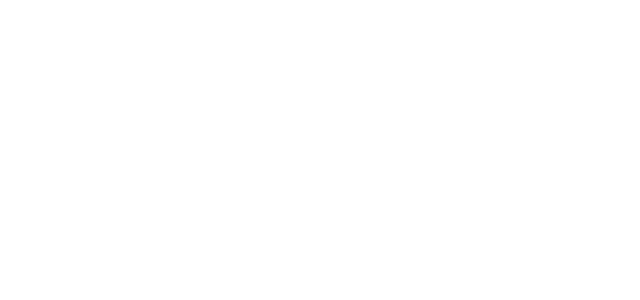
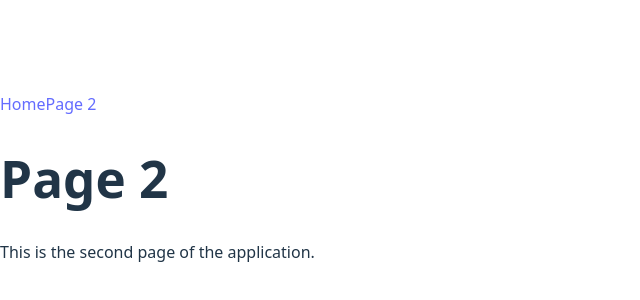
Before and after one commit to Anshuldhakar1/Tuneforge, a React (Vite) app: page /Tuneforge/page2 in a window 1280 px wide. Before the commit this address had no page. Shown: the part 214-514 px from the top of the page, without its empty margins (0-640 px from the left). Built offline with nearby package versions, Linux system fonts and the light colour scheme.

Commit message:
Add navigation links and create Page2 component

```diff
--- a/src/App.tsx
+++ b/src/App.tsx
@@ -1,13 +1,21 @@
-import { Routes, Route } from 'react-router-dom';
+import { Routes, Route, Link } from 'react-router-dom';
 import Home from './pages/Home.tsx';
+import Page2 from './pages/Page2.tsx';
 
 function App() {
 
   return (
     <div>
-      <Routes>
-        <Route path="/" element={<Home />} />
-      </Routes>
+      <div>
+        <Link to="/">Home</Link>
+        <Link to="/page2">Page 2</Link>
+      </div>
+      <div>
+        <Routes>
+          <Route path="/" element={<Home />} />
+          <Route path="/page2" element={<Page2 />} />
+        </Routes>
+      </div>
     </div>
   );
 }
--- /dev/null
+++ b/src/pages/Page2.tsx
@@ -0,0 +1,10 @@
+const Page2 = () => {
+  return (
+    <div>
+      <h1>Page 2</h1>
+      <p>This is the second page of the application.</p>
+    </div>
+  );
+}
+
+export default Page2;
```
